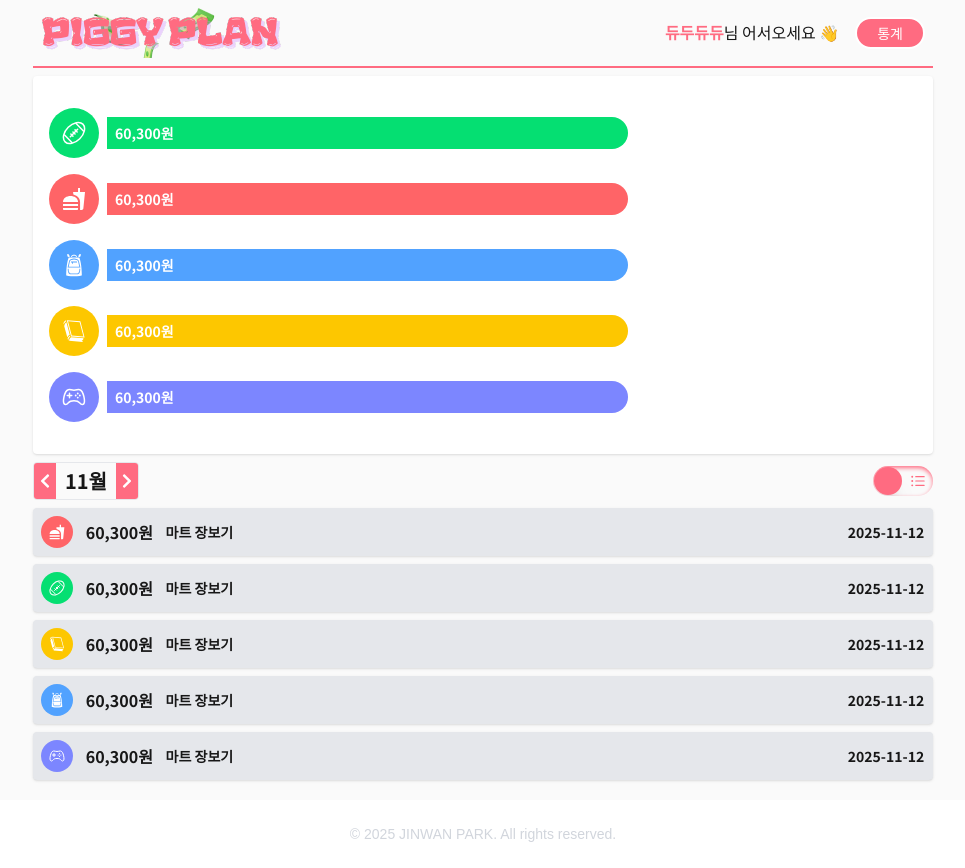
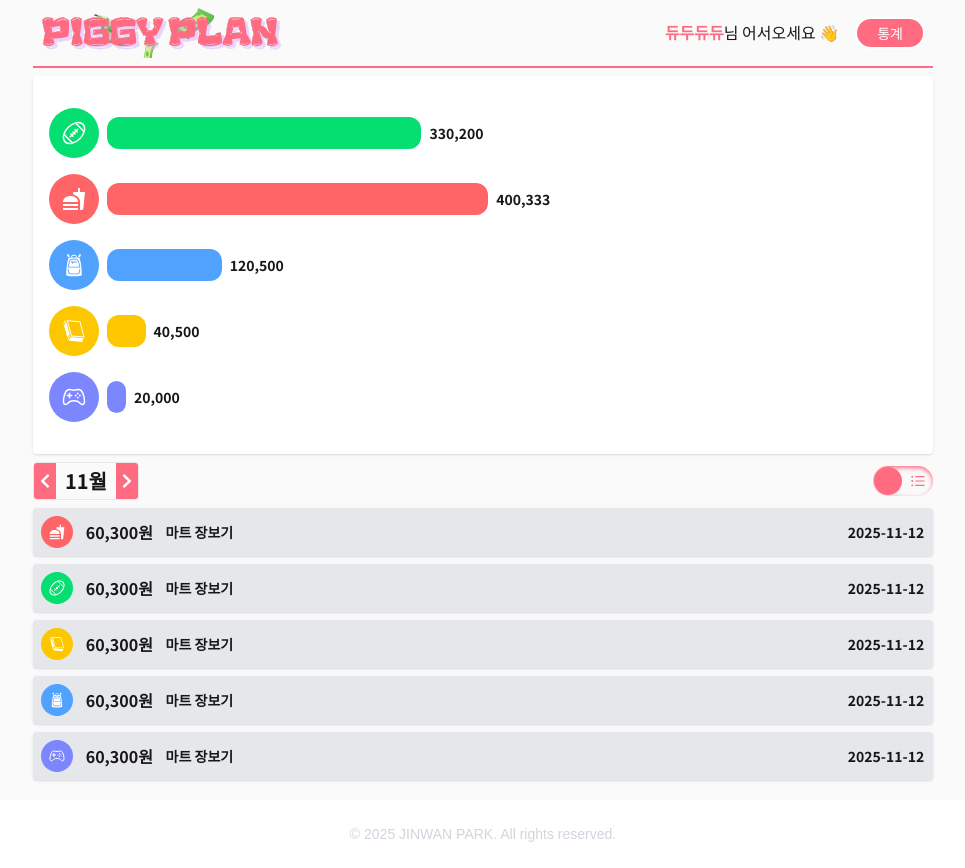
Before and after one commit to JinWan0823/piggy-plan, a Next.js app: page / in a window 1280 px wide. Shown: the whole page, without its empty margins (157-1122 px from the left). Built offline with nearby package versions, Linux system fonts and the light colour scheme.

Commit message:
✨ 금액 퍼센트 계산 , framer-motion 그래프 애니메이션 추가

```diff
--- a/app/_components/common/MoneyTable.tsx
+++ b/app/_components/common/MoneyTable.tsx
@@ -1,14 +1,30 @@
 import ProgressBar from "./ProgressBar";
 
 export default function MoneyTable() {
+  const arr = [
+    { menu: "취미", money: 330200 },
+    { menu: "식비", money: 400333 },
+    { menu: "여행", money: 120500 },
+    { menu: "문화", money: 40500 },
+    { menu: "기타", money: 20000 },
+  ];
+
+  const total = arr.reduce((acc, cur) => acc + cur.money, 0);
+
   return (
     <div className="rounded bg-white p-4 py-8 mt-2 shadow-sm">
       <ul className="flex flex-col gap-4">
-        <ProgressBar menu="취미" />
-        <ProgressBar menu="식비" />
-        <ProgressBar menu="여행" />
-        <ProgressBar menu="문화" />
-        <ProgressBar menu="기타" />
+        {arr.map((item, idx) => {
+          const percent = (item.money / total) * 100;
+          return (
+            <ProgressBar
+              key={idx}
+              menu={item.menu}
+              money={item.money}
+              percent={percent}
+            />
+          );
+        })}
       </ul>
     </div>
   );
--- a/app/_components/common/ProgressBar.tsx
+++ b/app/_components/common/ProgressBar.tsx
@@ -1,6 +1,15 @@
 import { getCategoryInfo } from "@/app/_utils/categoryMap";
+import { motion } from "framer-motion";
 
-export default function ProgressBar({ menu }: { menu: string }) {
+export default function ProgressBar({
+  menu,
+  money,
+  percent,
+}: {
+  menu: string;
+  money: number;
+  percent: number;
+}) {
   const { icon: Icon, color } = getCategoryInfo(menu);
   return (
     <li className="w-full flex items-center gap-2">
@@ -11,11 +20,20 @@ export default function ProgressBar({ menu }: { menu: string }) {
       >
         <Icon />
       </div>
-      <div
-        className={`progress w-[60%] h-[32px] ${color} rounded-r-full flex items-center px-2 font-bold text-sm text-white`}
-      >
-        <p>60,300원</p>
-      </div>
+      <motion.div
+        className={`progress h-[32px] ${color} rounded-xl flex items-center px-2 font-bold text-sm text-white`}
+        initial={{
+          width: 0,
+        }}
+        animate={{
+          width: `${percent}%`,
+        }}
+        transition={{
+          ease: "easeIn",
+          duration: 1.4,
+        }}
+      ></motion.div>
+      <p className="font-bold text-sm">{money.toLocaleString()}</p>
     </li>
   );
 }
--- a/package.json
+++ b/package.json
@@ -9,6 +9,7 @@
     "lint": "eslint"
   },
   "dependencies": {
+    "framer-motion": "^12.23.24",
     "next": "16.0.1",
     "react": "19.2.0",
     "react-dom": "19.2.0",
```
Also changed, not shown: 1 other file (tests, documents, lock files or other folders).
